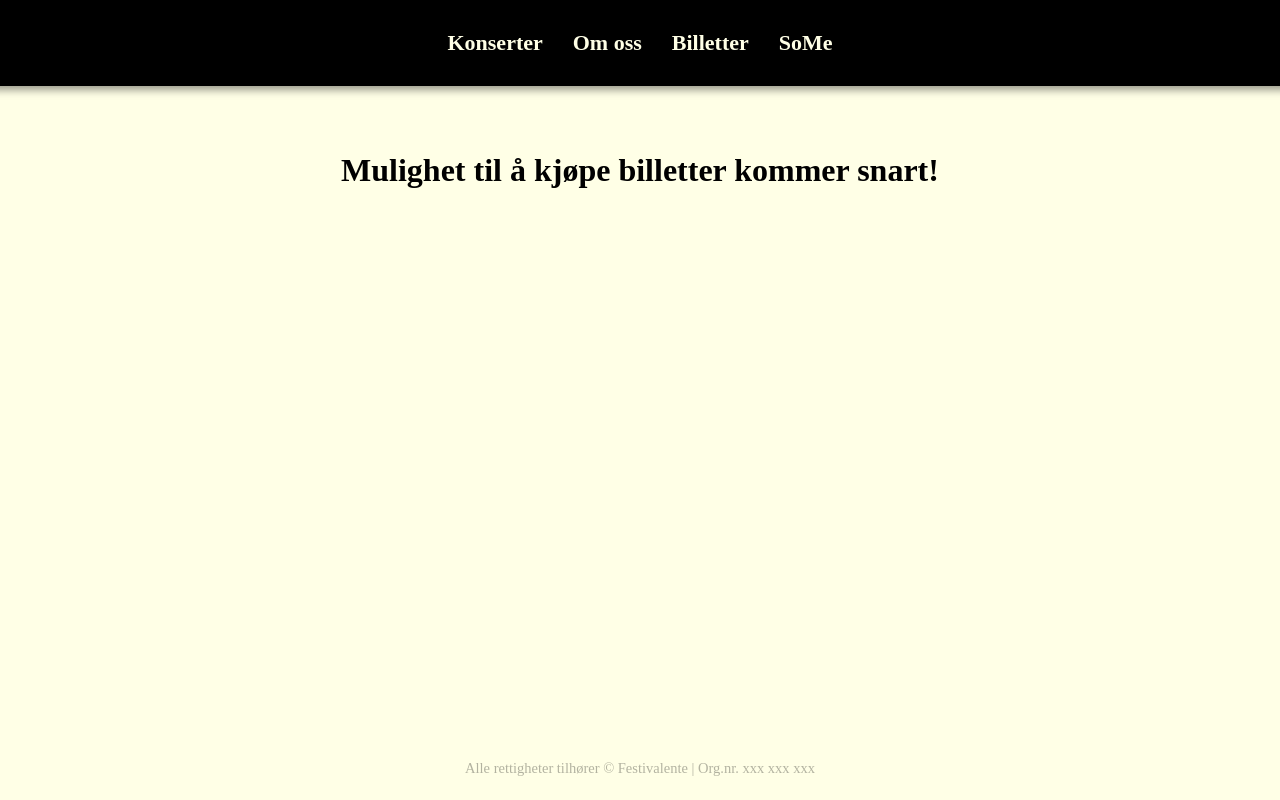
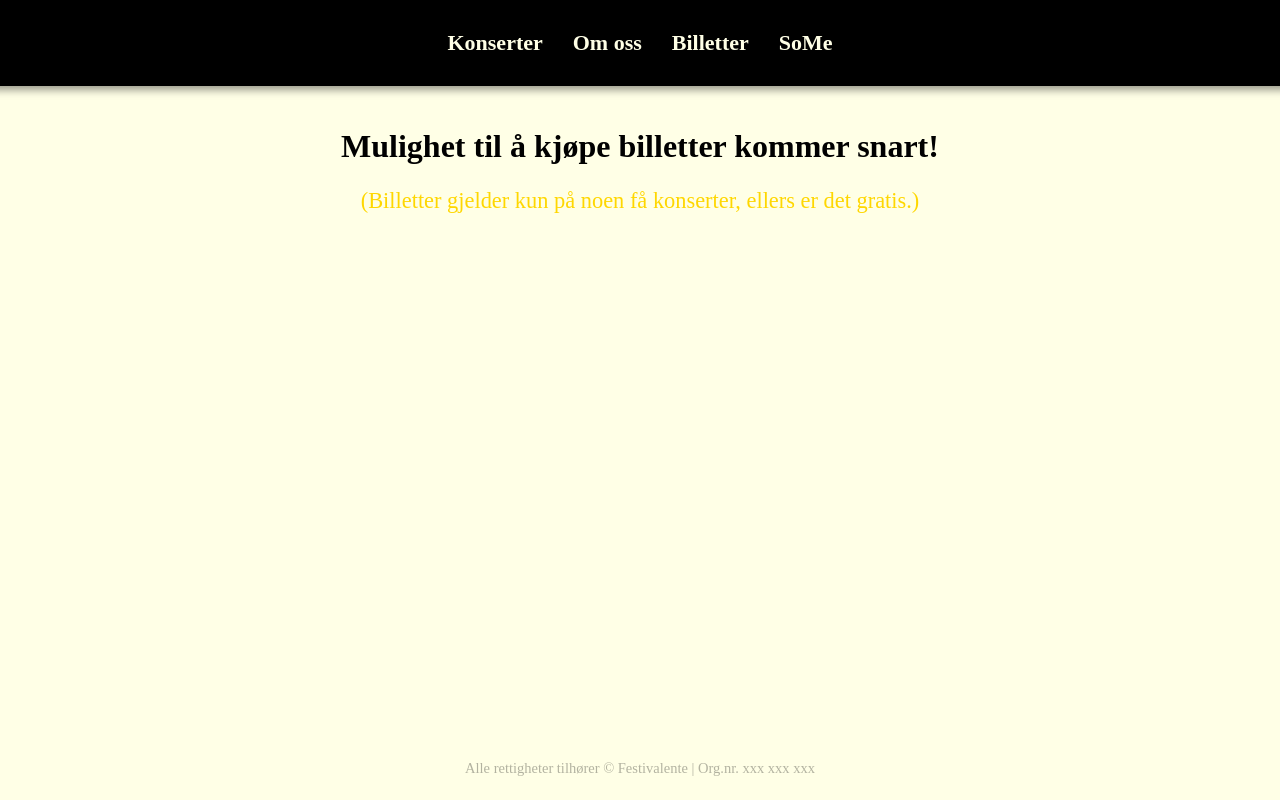
Before and after one commit to Sveste123/Festivalente-2025, a SvelteKit app: page /billetter in a window 1280 px wide. Built offline with nearby package versions, Linux system fonts and the light colour scheme.

Commit message:
(Billetter gjelder kun på noen få konserter)

```diff
--- a/src/routes/billetter/+page.svelte
+++ b/src/routes/billetter/+page.svelte
@@ -1,5 +1,6 @@
 <div class="fixed-page-container">
     <div class="page-container">
         <h1>Mulighet til å kjøpe billetter kommer snart!</h1>
+        <p>(Billetter gjelder kun på noen få konserter, ellers er det gratis.)</p>
     </div>
 </div>
```
